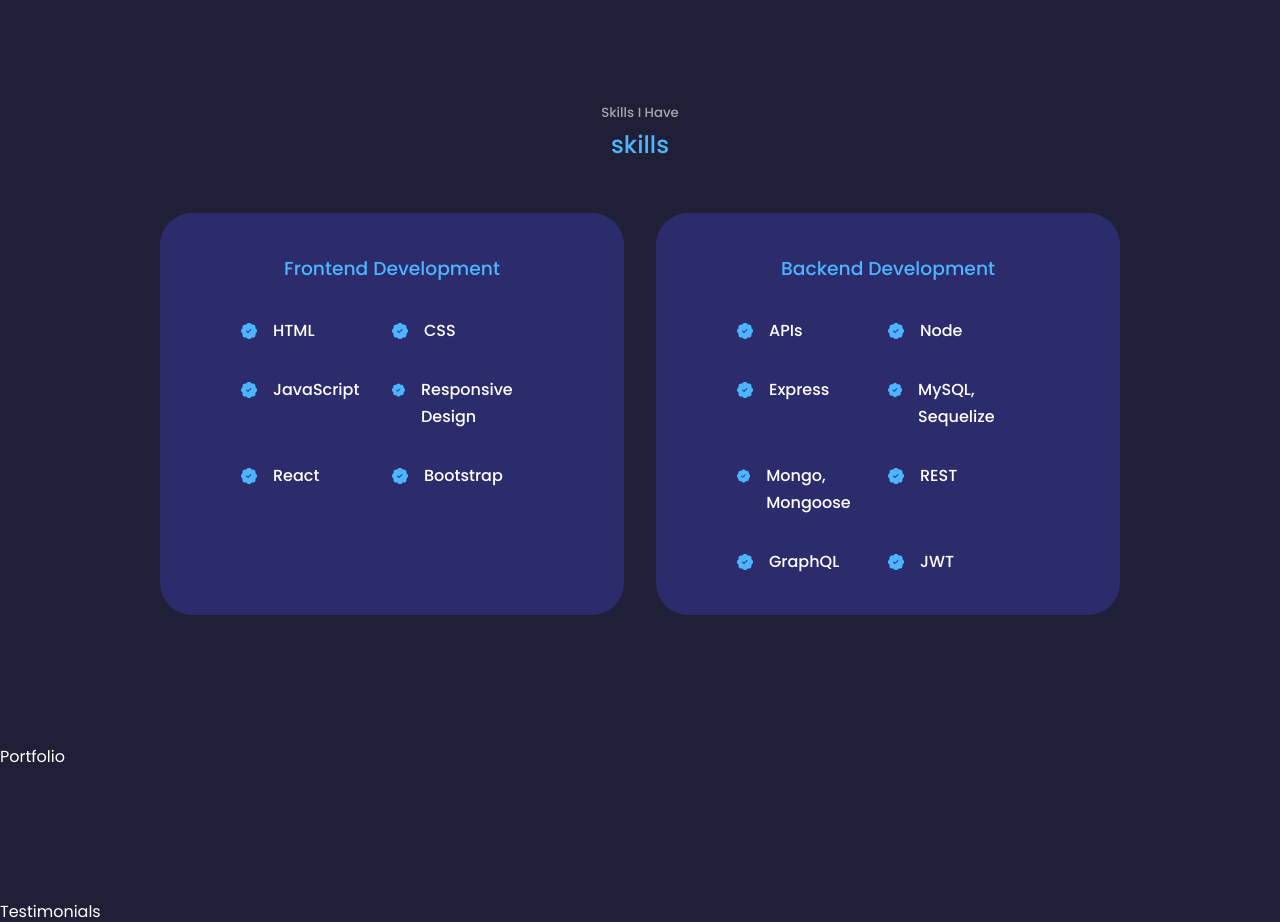
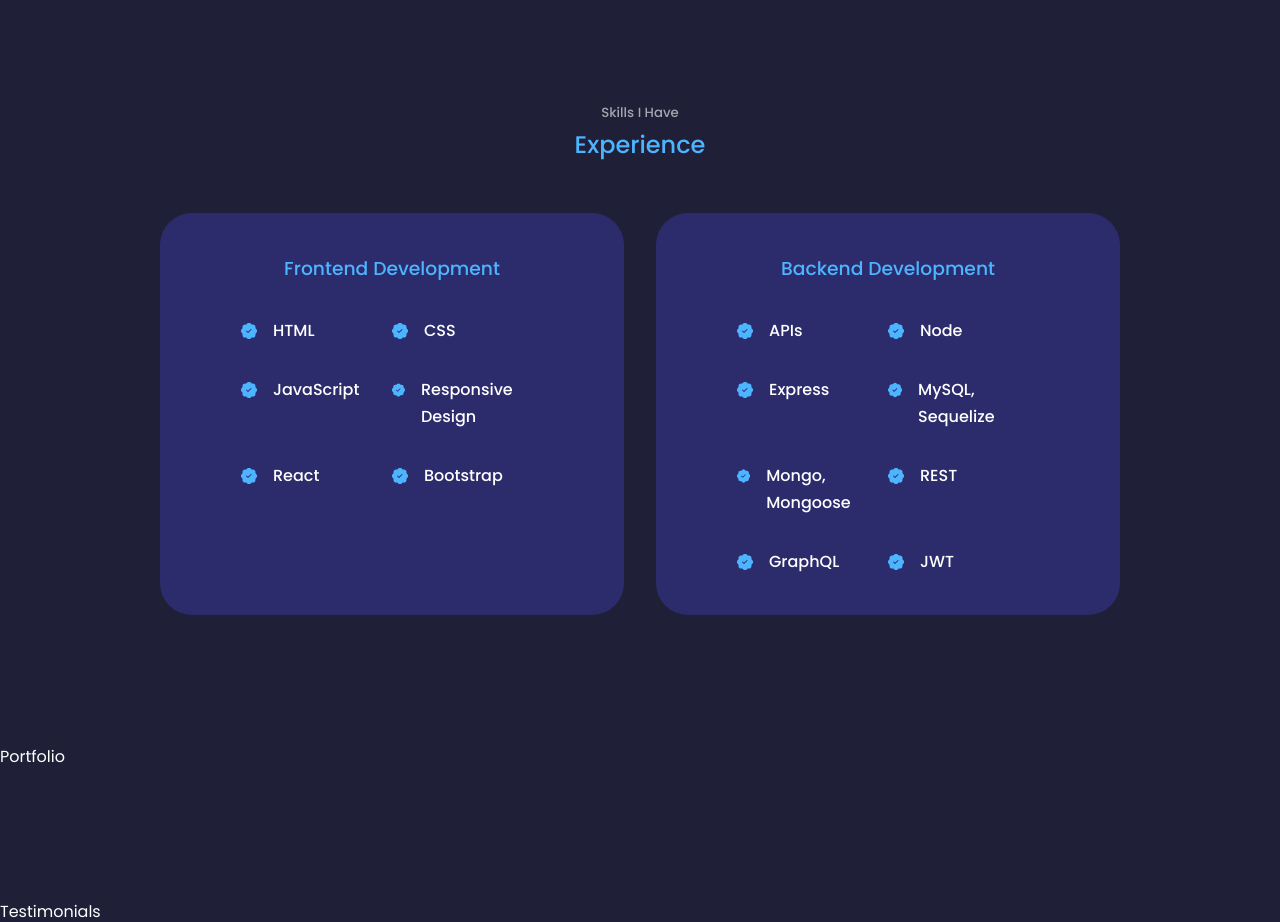
Before and after one commit to kristinehkim/react-portfolio, a React (Create React App) app: page / in a window 1280 px wide. Shown: the part 1820-2742 px from the top of the page. Built offline with nearby package versions, Linux system fonts and the light colour scheme.

Commit message:
edited h2 in skills.jsx

```diff
--- a/src/components/skills/Skills.jsx
+++ b/src/components/skills/Skills.jsx
@@ -6,7 +6,7 @@ const Skills = () => {
   return (
     <section id='skills'>
       <h5>Skills I Have</h5>
-      <h2>skills</h2>
+      <h2>Experience</h2>
 
       <div className='container skills__container'>
         <div className='skills__frontend'>
```
